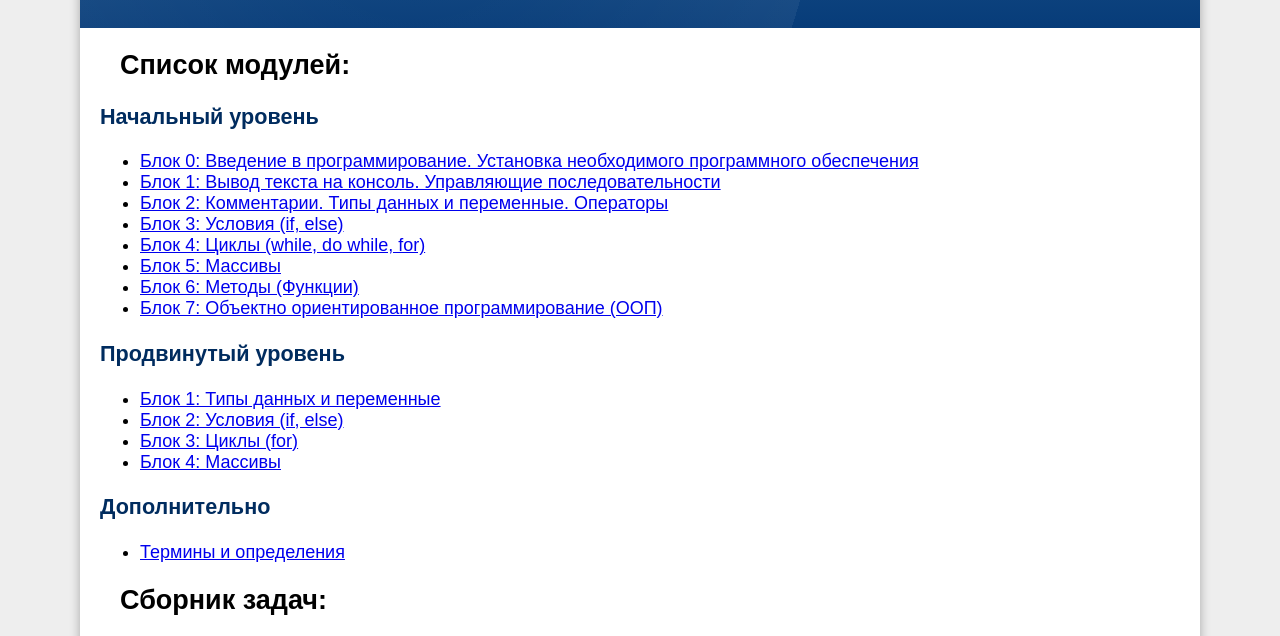
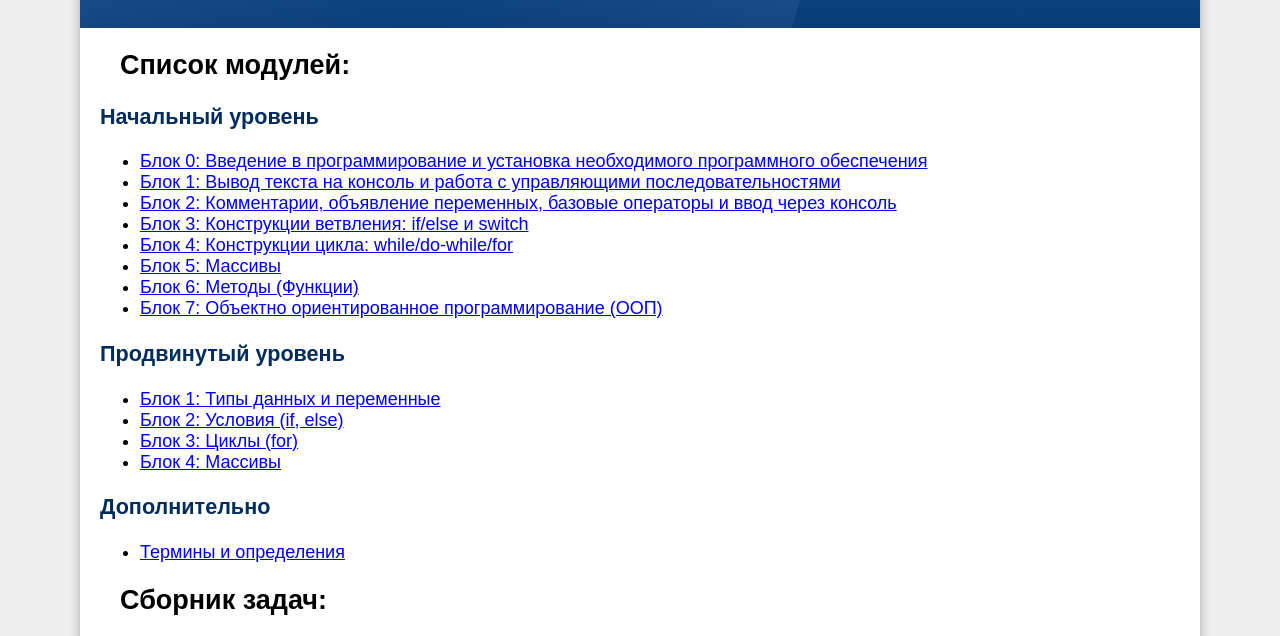
Before and after one commit to Beck-R-dev/Handbook, a plain HTML site: page index.html in a window 1280 px wide. Shown: the part 110-746 px from the top of the page. Drawn offline with Linux system fonts and the light colour scheme.

Commit message:
refact of the names of the first 4 modules

```diff
--- a/index.html
+++ b/index.html
@@ -30,11 +30,11 @@
                <h2>Список модулей:</h2>
                <h3>Начальный уровень</h3>
                <ul>
-                  <li><a href="c_sharp_module_0.html">Блок 0: Введение в программирование. Установка необходимого программного обеспечения</a></li>
-                  <li><a href="c_sharp_module_1.html">Блок 1: Вывод текста на консоль. Управляющие последовательности</a></li>
-                  <li><a href="c_sharp_module_2.html">Блок 2: Комментарии. Типы данных и переменные. Операторы</a></li>
-                  <li><a href="c_sharp_module_3.html">Блок 3: Условия (if, else)</a></li>
-                  <li><a href="c_sharp_module_4.html">Блок 4: Циклы (while, do while, for)</a></li>
+                  <li><a href="c_sharp_module_0.html">Блок 0: Введение в программирование и установка необходимого программного обеспечения</a></li>
+                  <li><a href="c_sharp_module_1.html">Блок 1: Вывод текста на консоль и работа с управляющими последовательностями</a></li>
+                  <li><a href="c_sharp_module_2.html">Блок 2: Комментарии, объявление переменных, базовые операторы и ввод через консоль</a></li>
+                  <li><a href="c_sharp_module_3.html">Блок 3: Конструкции ветвления: if/else и switch</a></li>
+                  <li><a href="c_sharp_module_4.html">Блок 4: Конструкции цикла: while/do-while/for</a></li>
                   <li><a href="c_sharp_module_5.html">Блок 5: Массивы</a></li>
                   <li><a href="c_sharp_module_6.html">Блок 6: Методы (Функции)</a></li>
                   <li><a href="c_sharp_module_6.html">Блок 7: Объектно ориентированное программирование (ООП)</a></li>
```
Also changed, not shown: c_sharp_module_0.html (+1 -1 lines), c_sharp_module_1.html (+1 -1 lines), c_sharp_module_2.html (+1 -1 lines), c_sharp_module_3.html (+1 -1 lines).
